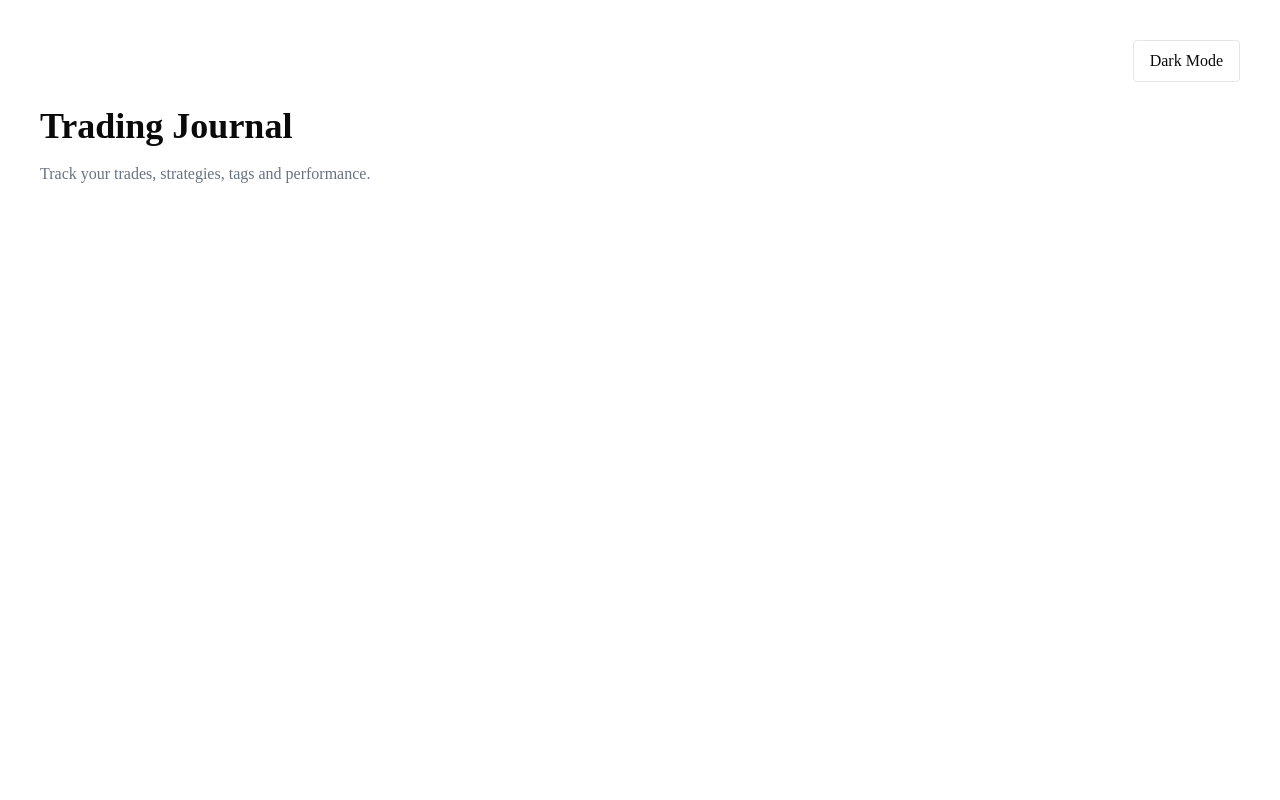
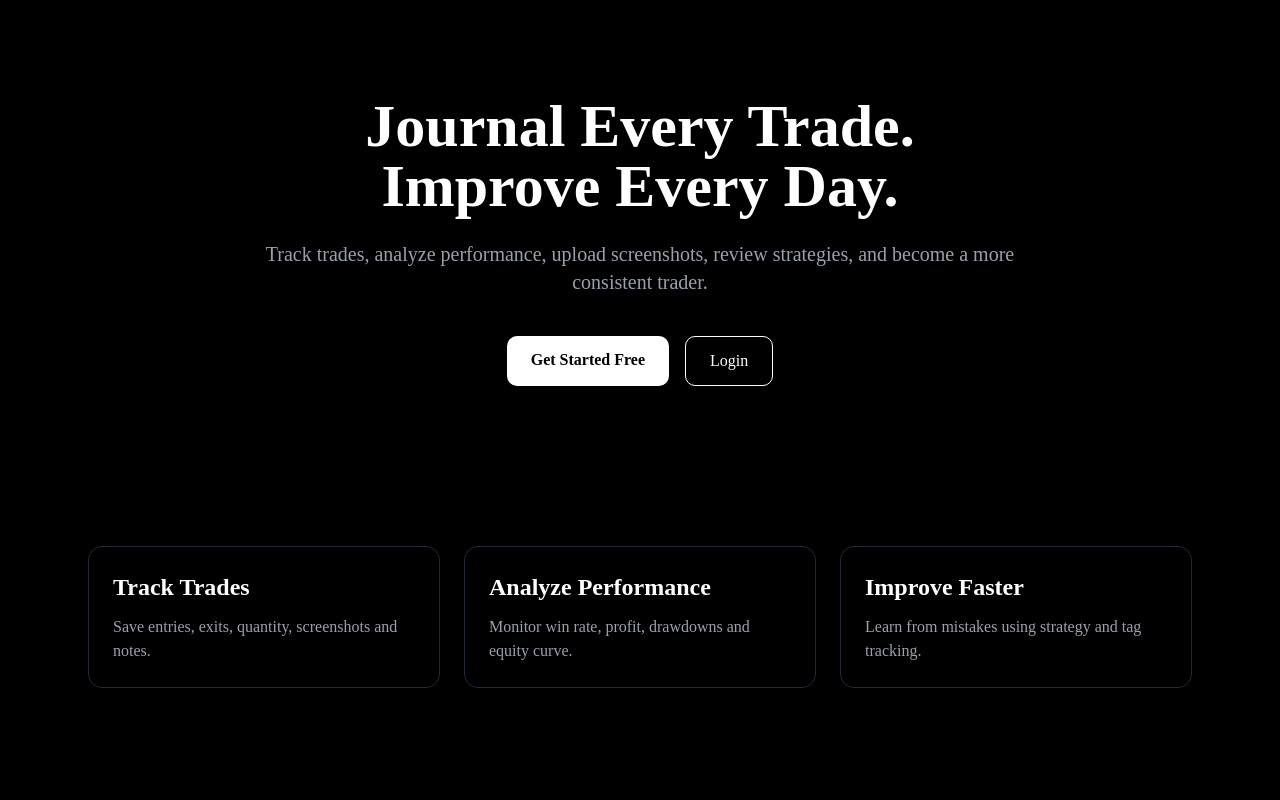
Before and after one commit to whiteverver/trading-journal, a Next.js app: page / in a window 1280 px wide. Shown: the top 800 px of the page. Built offline with nearby package versions, Linux system fonts and the light colour scheme.

Commit message:
Improve home page and fix layout hydration

```diff
--- a/app/layout.tsx
+++ b/app/layout.tsx
@@ -1,6 +1,7 @@
 import type { Metadata } from "next";
 import { Geist, Geist_Mono } from "next/font/google";
 import "./globals.css";
+import { ThemeProvider } from "@/components/theme-provider";
 
 const geistSans = Geist({
   variable: "--font-geist-sans",
@@ -13,8 +14,8 @@ const geistMono = Geist_Mono({
 });
 
 export const metadata: Metadata = {
-  title: "Create Next App",
-  description: "Generated by create next app",
+  title: "Trading Journal",
+  description: "TradeZella Style Trading Journal",
 };
 
 export default function RootLayout({
@@ -25,9 +26,12 @@ export default function RootLayout({
   return (
     <html
       lang="en"
+      suppressHydrationWarning
       className={`${geistSans.variable} ${geistMono.variable} h-full antialiased`}
     >
-      <body className="min-h-full flex flex-col">{children}</body>
+      <body suppressHydrationWarning className="min-h-full flex flex-col">
+        <ThemeProvider>{children}</ThemeProvider>
+      </body>
     </html>
   );
 }
--- a/app/page.tsx
+++ b/app/page.tsx
@@ -1,19 +1,88 @@
-import ThemeToggle from "@/components/ThemeToggle";
+"use client";
+
+import Link from "next/link";
 
 export default function Home() {
   return (
-    <main className="min-h-screen p-10 bg-background text-foreground">
-      <div className="flex justify-end mb-6">
-        <ThemeToggle />
-      </div>
+    <main className="min-h-screen bg-black text-white">
+      <section className="max-w-7xl mx-auto px-6 py-24 text-center">
+        <h1 className="text-6xl font-bold mb-6">
+          Journal Every Trade.
+          <br />
+          Improve Every Day.
+        </h1>
 
-      <h1 className="text-4xl font-bold">
-        Trading Journal
-      </h1>
+        <p className="text-xl text-gray-400 max-w-3xl mx-auto mb-10">
+          Track trades, analyze performance, upload screenshots,
+          review strategies, and become a more consistent trader.
+        </p>
 
-      <p className="mt-4 text-gray-500">
-        Track your trades, strategies, tags and performance.
-      </p>
+        <div className="flex justify-center gap-4">
+          <Link
+            href="/signup"
+            className="bg-white text-black px-6 py-3 rounded-lg font-semibold"
+          >
+            Get Started Free
+          </Link>
+
+          <Link
+            href="/login"
+            className="border border-white px-6 py-3 rounded-lg"
+          >
+            Login
+          </Link>
+        </div>
+      </section>
+
+      <section className="max-w-6xl mx-auto px-6 py-16">
+        <div className="grid md:grid-cols-3 gap-6">
+          <div className="border border-gray-800 p-6 rounded-xl">
+            <h3 className="text-2xl font-bold mb-3">
+              Track Trades
+            </h3>
+
+            <p className="text-gray-400">
+              Save entries, exits, quantity,
+              screenshots and notes.
+            </p>
+          </div>
+
+          <div className="border border-gray-800 p-6 rounded-xl">
+            <h3 className="text-2xl font-bold mb-3">
+              Analyze Performance
+            </h3>
+
+            <p className="text-gray-400">
+              Monitor win rate, profit,
+              drawdowns and equity curve.
+            </p>
+          </div>
+
+          <div className="border border-gray-800 p-6 rounded-xl">
+            <h3 className="text-2xl font-bold mb-3">
+              Improve Faster
+            </h3>
+
+            <p className="text-gray-400">
+              Learn from mistakes using
+              strategy and tag tracking.
+            </p>
+          </div>
+        </div>
+      </section>
+
+      <section className="text-center py-20">
+        <h2 className="text-4xl font-bold mb-6">
+          Ready to become a better trader?
+        </h2>
+
+        <Link
+          href="/signup"
+          className="bg-white text-black px-8 py-4 rounded-lg font-semibold"
+        >
+          Start Journaling
+        </Link>
+      </section>
     </main>
   );
 }
```
